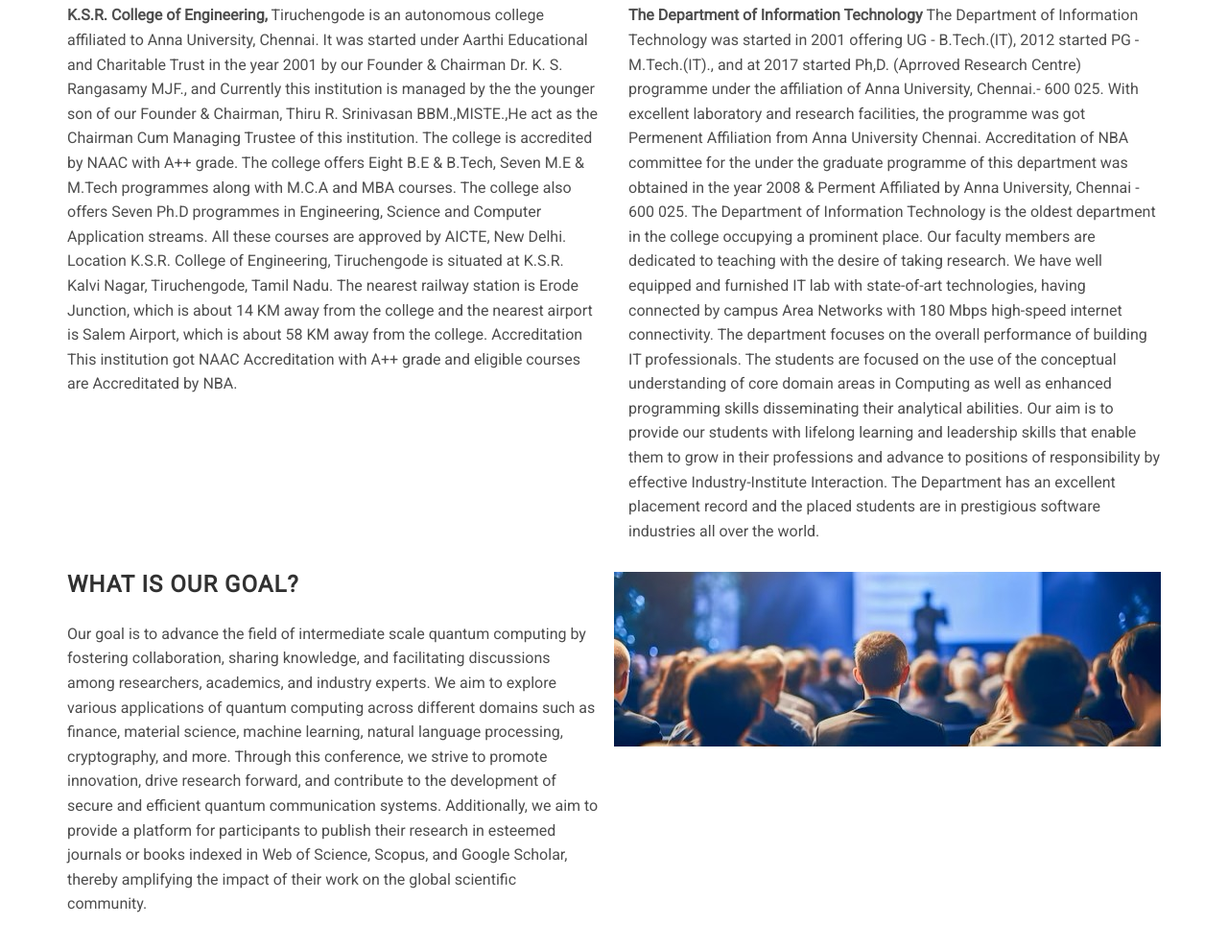
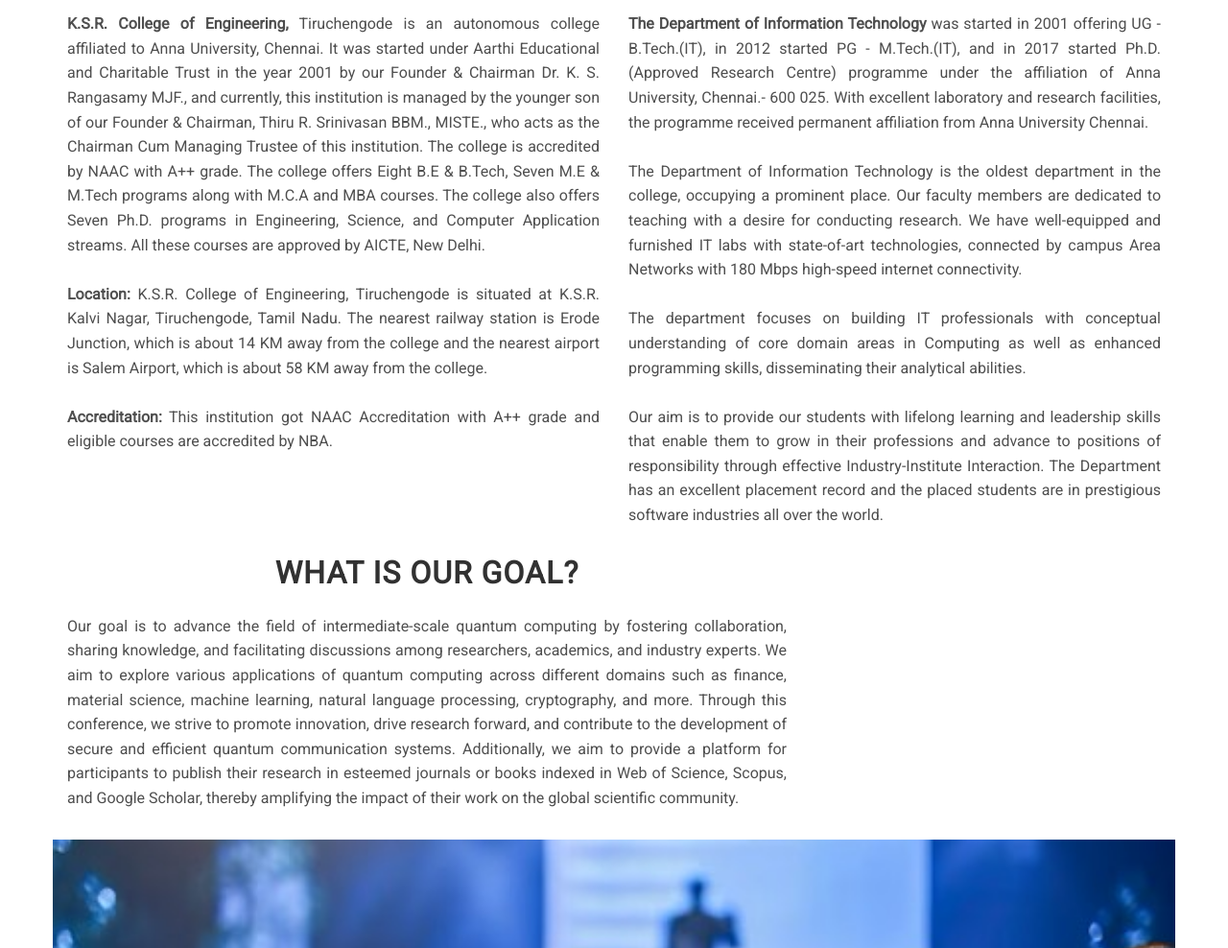
Before and after one commit to ksrceit/conference-it, a plain HTML site: page index.html in a window 1280 px wide. Shown: the part 938-1926 px from the top of the page at 96% size. Drawn offline with Linux system fonts and the light colour scheme; files whose address does not match are found by name.

Commit message:
Update index.html

```diff
--- a/index.html
+++ b/index.html
@@ -11,6 +11,27 @@
     <link rel="stylesheet" href="bower_components/bootstrap/dist/css/bootstrap.min.css">
     <link rel="stylesheet" href="bower_components/ionicons/css/ionicons.min.css">
     <link rel="stylesheet" href="assets/css/main.css">
+
+    <style>
+    .section-title {
+      margin-bottom: 20px;
+      font-size: 2rem;
+      font-weight: bold;
+    }
+    .section p {
+      text-align: justify;
+    }
+    .multiple-title {
+      text-align: center;
+      margin-top: 40px;
+    }
+    .about img {
+      width: 100%;
+      height: auto;
+      margin-top: 20px;
+    }
+  </style>
+
 </head>
 <body data-spy="scroll" data-target="#site-nav">
     <nav id="site-nav" class="navbar navbar-fixed-top navbar-custom">
@@ -75,49 +96,43 @@
       <div class="col-12 text-center">
         <h3 class="section-title">About Us</h3>
       </div>
-                <div class="col-sm-6">
+      <div class="col-md-6">
         <p>
-<strong>K.S.R. College of Engineering,</strong> Tiruchengode is an autonomous college affiliated to Anna University, Chennai. It was started under Aarthi Educational and Charitable Trust in the year 2001 by our Founder & Chairman Dr. K. S. Rangasamy MJF., and Currently this institution is managed by the the younger son of our Founder & Chairman, Thiru R. Srinivasan BBM.,MISTE.,He act as the Chairman Cum Managing Trustee of this institution.
-The college is accredited by NAAC with A++ grade. The college offers Eight B.E & B.Tech, Seven M.E & M.Tech programmes along with M.C.A and MBA courses. The college also offers Seven Ph.D programmes in Engineering, Science and Computer Application streams. All these courses are approved by AICTE, New Delhi.
-Location
+          <strong>K.S.R. College of Engineering,</strong> Tiruchengode is an autonomous college affiliated to Anna University, Chennai. It was started under Aarthi Educational and Charitable Trust in the year 2001 by our Founder & Chairman Dr. K. S. Rangasamy MJF., and currently, this institution is managed by the younger son of our Founder & Chairman, Thiru R. Srinivasan BBM., MISTE., who acts as the Chairman Cum Managing Trustee of this institution.
+          The college is accredited by NAAC with A++ grade. The college offers Eight B.E & B.Tech, Seven M.E & M.Tech programs along with M.C.A and MBA courses. The college also offers Seven Ph.D. programs in Engineering, Science, and Computer Application streams. All these courses are approved by AICTE, New Delhi.
+          <br><br>
+          <strong>Location:</strong>
           K.S.R. College of Engineering, Tiruchengode is situated at K.S.R. Kalvi Nagar, Tiruchengode, Tamil Nadu. The nearest railway station is Erode Junction, which is about 14 KM away from the college and the nearest airport is Salem Airport, which is about 58 KM away from the college.
-Accreditation
-This institution got NAAC Accreditation with A++ grade and eligible courses are Accreditated by NBA.
+          <br><br>
+          <strong>Accreditation:</strong>
+          This institution got NAAC Accreditation with A++ grade and eligible courses are accredited by NBA.
         </p>
       </div>
-                     <div class="col-sm-6">
+      <div class="col-md-6">
         <p>
-<strong>The Department of Information Technology </strong> The Department of Information Technology was started in 2001 offering UG - B.Tech.(IT), 2012 started PG - M.Tech.(IT).,  and at 2017 started Ph,D. (Aprroved Research Centre) programme under the affiliation of Anna University, Chennai.- 600 025.
-With excellent laboratory and research facilities, the programme was got Permenent Affiliation from Anna University Chennai.
-Accreditation of NBA committee for the under the graduate programme of this department was obtained in the year 2008 & Perment Affiliated by Anna University, Chennai - 600 025.
-The Department of Information Technology is the oldest department in the college occupying a prominent place. Our faculty members are dedicated to teaching with the desire of taking research.
-We have well equipped and furnished IT lab with state-of-art technologies, having connected by campus Area Networks with 180 Mbps high-speed internet connectivity.
-The department focuses on the overall performance of building IT professionals.
-The students are focused on the use of the conceptual understanding of core domain areas in Computing as well as enhanced programming skills disseminating their analytical abilities.
-Our aim is to provide our students with lifelong learning and leadership skills that enable them to grow in their professions and advance to positions of responsibility by effective Industry-Institute Interaction.
+          <strong>The Department of Information Technology</strong> was started in 2001 offering UG - B.Tech.(IT), in 2012 started PG - M.Tech.(IT), and in 2017 started Ph.D. (Approved Research Centre) programme under the affiliation of Anna University, Chennai.- 600 025.
+          With excellent laboratory and research facilities, the programme received permanent affiliation from Anna University Chennai.
+          <br><br>
+          The Department of Information Technology is the oldest department in the college, occupying a prominent place. Our faculty members are dedicated to teaching with a desire for conducting research.
+          We have well-equipped and furnished IT labs with state-of-art technologies, connected by campus Area Networks with 180 Mbps high-speed internet connectivity.
+          <br><br>
+          The department focuses on building IT professionals with conceptual understanding of core domain areas in Computing as well as enhanced programming skills, disseminating their analytical abilities.
+          <br><br>
+          Our aim is to provide our students with lifelong learning and leadership skills that enable them to grow in their professions and advance to positions of responsibility through effective Industry-Institute Interaction.
           The Department has an excellent placement record and the placed students are in prestigious software industries all over the world.
         </p>
-
-                </div><!-- /.col-sm-6 -->
-
-                <div class="col-sm-6 mx-auto">
-
-                    <h3 class="section-title multiple-title">What is Our Goal?</h3>
-
-                    <p>Our goal is to advance the field of intermediate scale quantum computing by fostering collaboration, sharing knowledge, and facilitating discussions among researchers, academics, and industry experts. We aim to explore various applications of quantum computing across different domains such as finance, material science, machine learning, natural language processing, cryptography, and more. Through this conference, we strive to promote innovation, drive research forward, and contribute to the development of secure and efficient quantum communication systems. Additionally, we aim to provide a platform for participants to publish their research in esteemed journals or books indexed in Web of Science, Scopus, and Google Scholar, thereby amplifying the impact of their work on the global scientific community.</p>
-
-                </div><!-- /.col-sm-6 -->
-
-                <div col-12>
-
-                    <figure>
-                        <img alt="" class="img-responsive" src="assets/images/about-us.jpg">
-                    </figure>
-
-
       </div>
 
+      <div class="col-md-8 mx-auto">
+        <h3 class="section-title multiple-title">What is Our Goal?</h3>
+        <p>Our goal is to advance the field of intermediate-scale quantum computing by fostering collaboration, sharing knowledge, and facilitating discussions among researchers, academics, and industry experts. We aim to explore various applications of quantum computing across different domains such as finance, material science, machine learning, natural language processing, cryptography, and more. Through this conference, we strive to promote innovation, drive research forward, and contribute to the development of secure and efficient quantum communication systems. Additionally, we aim to provide a platform for participants to publish their research in esteemed journals or books indexed in Web of Science, Scopus, and Google Scholar, thereby amplifying the impact of their work on the global scientific community.</p>
+      </div>
 
+      <div class="col-12">
+        <figure>
+          <img alt="About Us" class="img-responsive" src="assets/images/about-us.jpg">
+        </figure>
+      </div>
     </div><!-- /.row -->
   </div><!-- /.container -->
 </section>
```
Lines whose indentation alone changed are shown as unchanged.
